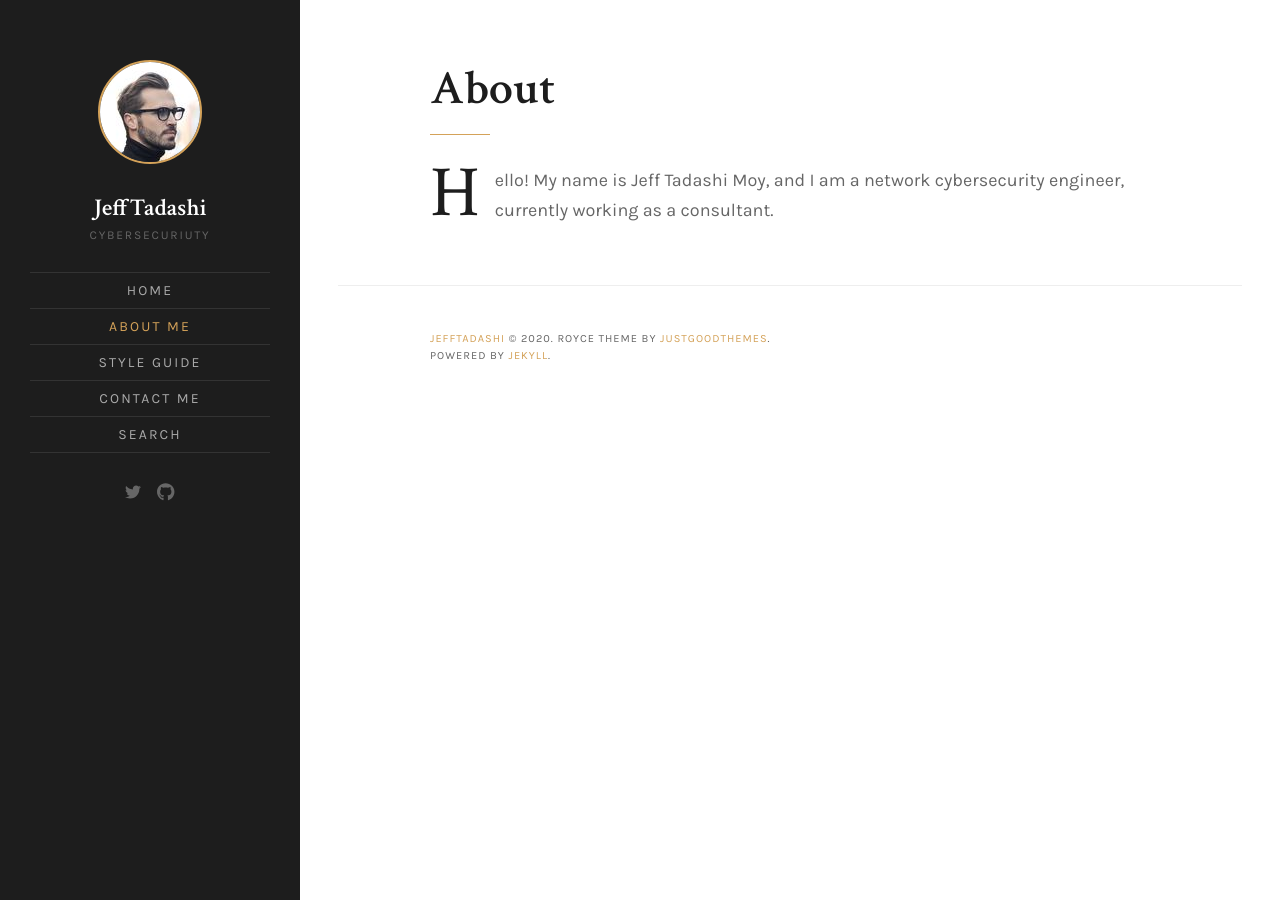
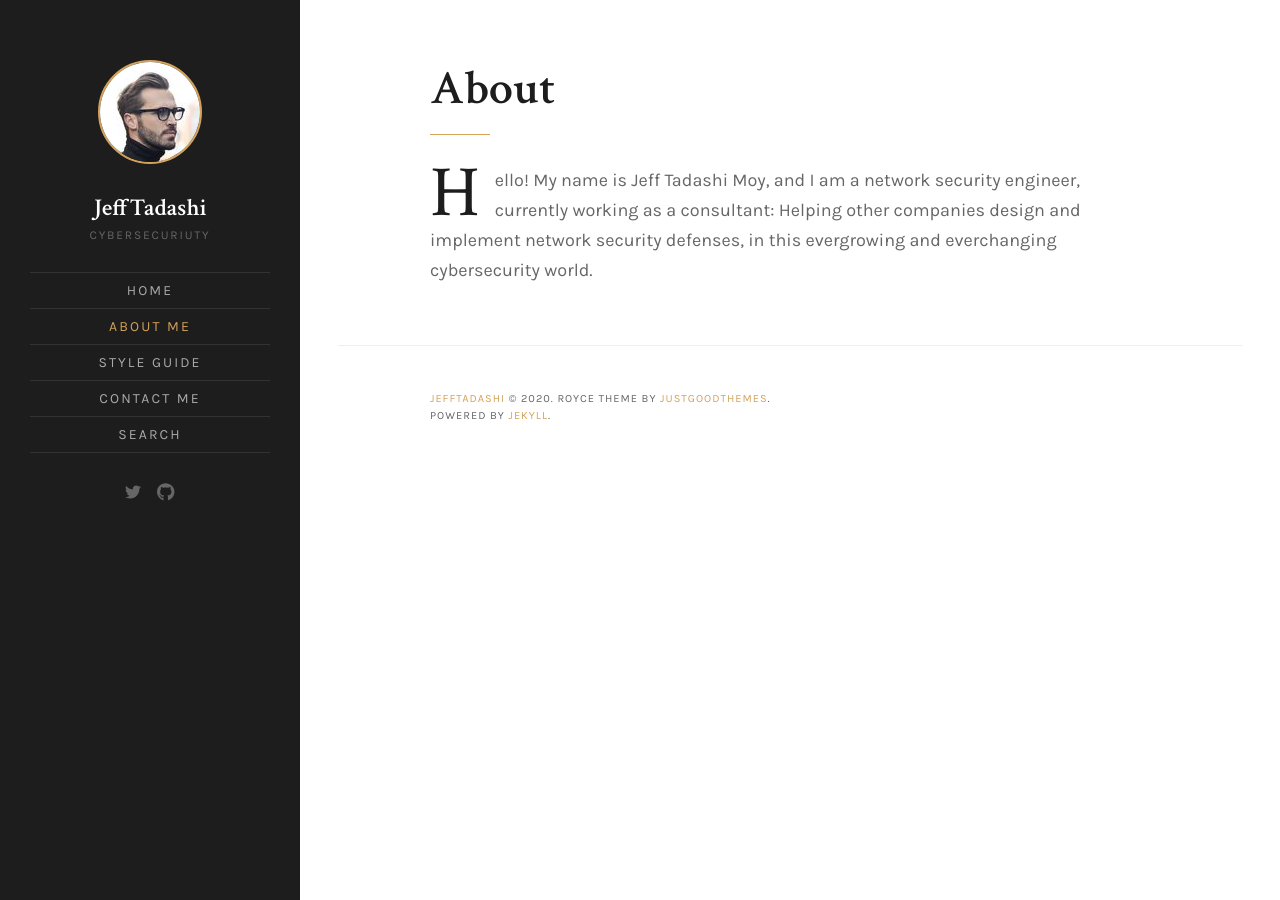
Before and after one commit to JeffTadashi/jefftadashi.github.io, a Jekyll site: the page built from bio.md, in a window 1280 px wide. Built offline with Jekyll 4.4.1, drawn with Linux system fonts in a browser that asks for light colours.

Commit message:
Update bio.md

```diff
--- a/bio.md
+++ b/bio.md
@@ -3,4 +3,4 @@ layout: page
 title: About
 # featured_image: /assets/images/pages/about.jpg
 ---
-Hello! My name is Jeff Tadashi Moy, and I am a network cybersecurity engineer, currently working as a consultant.
+Hello! My name is Jeff Tadashi Moy, and I am a network security engineer, currently working as a consultant: Helping other companies design and implement network security defenses, in this evergrowing and everchanging cybersecurity world.
```
